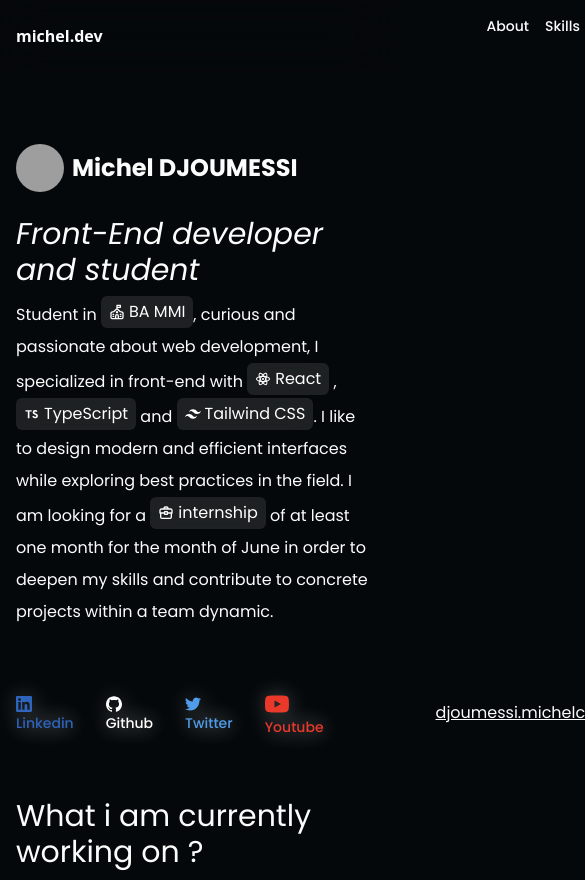
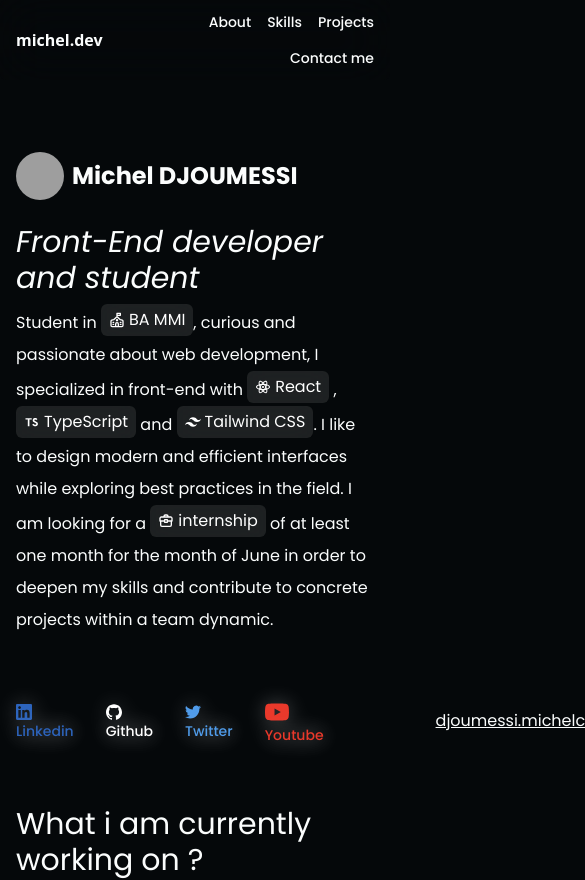
Before and after one commit to michel-DC/Portfolio, a Next.js app: page / in a window 390 px wide. Shown: the top 880 px of the page, 585 px wide, since content can reach past the window. Built offline with nearby package versions, Linux system fonts and the light colour scheme; grey boxes are pictures that could not be loaded; a web font is replaced by a local one.

Commit message:
Update Header component: adjust height and margin for improved layout and responsiveness

```diff
--- a/app/_components/header.tsx
+++ b/app/_components/header.tsx
@@ -3,9 +3,9 @@ import { Section } from "./ui/section";
 
 export const Header = () => {
   return (
-    <Section className="sticky top-0 mb-14 mx-auto flex w-full max-w-4xl h-80px items-center justify-between px-4 backdrop-blur-xl rounded-md">
+    <Section className="sticky top-0 mb-14 mx-auto flex w-full max-w-4xl h-20 items-center justify-between px-4 backdrop-blur-xl rounded-md">
       <div className="flex items-center gap-1">
-        <h1 className="text-primary-foreground font-sans font-extrabold mr-96">
+        <h1 className="text-primary-foreground font-sans font-extrabold mr-4 md:mr-96">
           michel.dev
         </h1>
       </div>
@@ -14,7 +14,7 @@ export const Header = () => {
           style={{ opacity: 1 }}
           className="flex items-center gap-4 text-sm font-medium text-muted-foreground"
         >
-          <ul className="hover:cursor-pointer flex gap-4 justify-end">
+          <ul className="hover:cursor-pointer flex gap-4 justify-end flex-wrap">
             <li>About</li>
             <li>Skills</li>
             <li>Projects</li>
```
